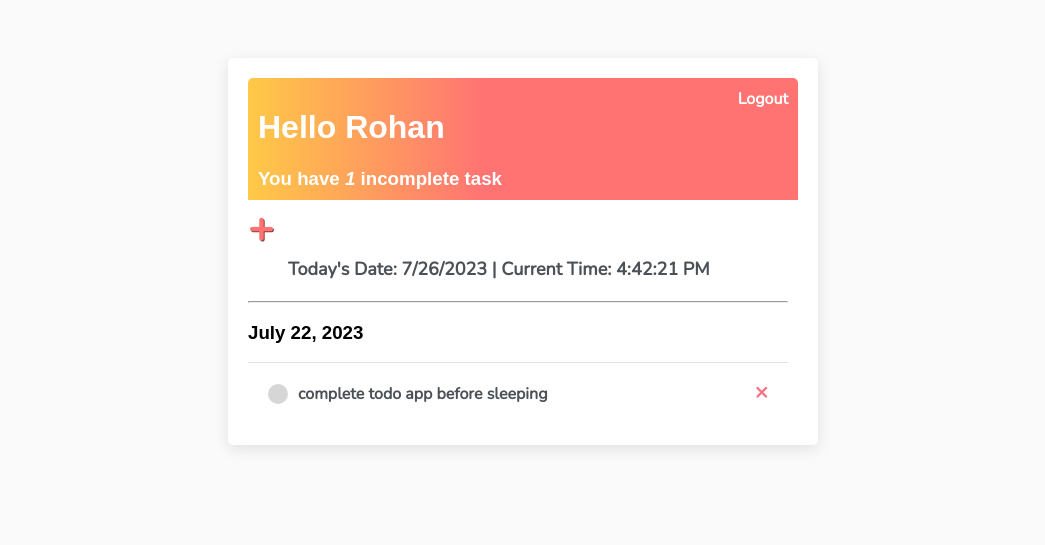
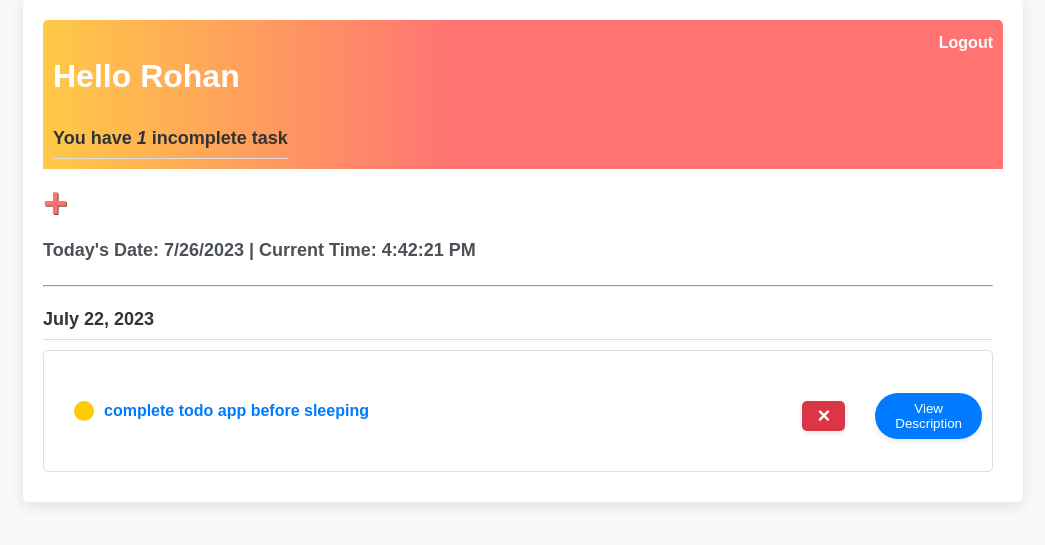
Before and after one commit to rohandass58/Todo-app-project-, a Django app: page / in a window 1280 px wide. Shown: the top 545 px of the page, without its empty margins (117-1162 px from the left). Run offline with Django 4.2, Linux system fonts and the light colour scheme; a user stored in the database is signed in; data comes from the database, SQL or seed files in the repository.

Commit message:
final commit

```diff
--- a/templates/todo_app/task_list.html
+++ b/templates/todo_app/task_list.html
@@ -1,15 +1,53 @@
 {% extends 'todo_app/main.html' %}
 {% block content %}
 <style>
+    /* Style for the datetime section */
+body {
+  font-family: Arial, sans-serif;
+  line-height: 1.6;
+  background-color: #f9f9f9;
+  margin: 0;
+  padding: 0;
+}
+
+/* Container style */
+.container {
+  max-width: 960px;
+  margin: 0 auto;
+  padding: 20px;
+}
+
 /* Style for the datetime section */
 #datetime {
   margin-bottom: 20px;
   font-size: 18px;
   color: #4b5156;
-        padding-left: 40px;
+}
+
+/* Style for the task date header */
+h3 {
+  font-size: 18px;
+  margin-bottom: 10px;
+  color: #333;
+  border-bottom: 1px solid #ddd;
+  padding-bottom: 5px;
 }
 
 /* Style for the task items wrapper */
+.task-items-wrapper {
+  max-height: 700px;
+  overflow-y: auto;
+  padding-right: 10px;
+}
+
+/* Responsive styles for task items */
+@media (max-width: 768px) {
+  .task-items-wrapper {
+    max-height: none;
+    overflow-y: visible;
+    padding-right: 0;
+  }
+}
     .task-items-wrapper {
         max-height: 700px; /* Set a maximum height for the task list */
         overflow-y: auto; /* Add vertical scrollbar if content exceeds the maximum height */
@@ -25,14 +63,150 @@
         }
     }
 
+.task-controls {
+  display: flex;
+  justify-content: space-between;
+  align-items: center;
+  margin-top: 10px;
+}
+
+/* Style for the description button */
+.description-button {
+  background-color: #007bff;
+  color: white;
+  padding: 8px 20px;
+  cursor: pointer;
+  border: none;
+  border-radius: 25px;
+  box-shadow: 0 2px 5px rgba(0, 0, 0, 0.1);
+  transition: background-color 0.2s ease-in-out, transform 0.2s ease-in-out;
+}
+
+.description-button:hover {
+  background-color: #0056b3;
+  transform: scale(1.05);
+}
+
+/* Style for the delete link */
+.delete-link {
+  background-color: #dc3545;
+  color: white;
+  padding: 15px;
+  margin:30px;
+  border: none;
+  border-radius: 5px;
+  cursor: pointer;
+  box-shadow: 0 2px 5px rgba(0, 0, 0, 0.1);
+  transition: background-color 0.2s ease-in-out, transform 0.2s ease-in-out;
+}
+
+.delete-link:hover {
+  background-color: #c82333;
+  transform: translateY(-2px);
+}
+
+.delete-link:active {
+  background-color: #bd2130;
+  transform: translateY(0);
+}
+
+/* Style for the delete icon */
+.delete-icon {
+  width: 18px;
+  height: 18px;
+  background-color: #fff;
+  display: inline-block;
+  margin-right: 5px;
+}
+
+/* Additional style for the task description */
+.task-description p {
+  margin-bottom: 0;
+}
+
+/* Updated style for task wrapper */
+
+/* Style for the task controls on hover */
+.task-wrapper:hover .task-controls {
+  opacity: 1;
+  transform: translateY(-5px);
+}
+
+/* Style for the task controls on active */
+.task-wrapper.active .task-controls {
+  opacity: 1;
+  transform: translateY(-5px);
+}
+
+/* Style for the task wrapper */
+.task-wrapper {
+position: relative;
+  border-radius: 5px;
+  border: 1px solid #ddd;
+  padding: 10px;
+  margin-bottom: 10px;
+  background-color: #fff;
+  transition: border-color 0.2s ease-in-out, transform 0.2s ease-in-out;
+}
+
+.task-wrapper:hover {
+  border-color: #007bff;
+  transform: translateY(-2px);
+}
+
+/* Style for completed tasks */
+.task-wrapper.completed {
+  background-color: #f0f0f0;
+}
+
+/* Style for task icons */
+.task-icon {
+  width: 24px;
+  height: 24px;
+  margin-right: 5px;
+  display: inline-block;
+}
+
+/* Task incomplete icon */
+.task-incomplete-icon {
+  background-color: #ffcc00;
+}
+
+/* Task complete icon */
+.task-complete-icon {
+  background-color: #4caf50;
+}
+
+/* Style for task title link */
+.task-title a {
+  color: #007bff;
+  text-decoration: none;
+}
+
+.task-title a:hover {
+  text-decoration: underline;
+}
+
 .task-description {
   display: none;
   margin-top: 10px;
+  padding: 10px;
+  border-radius: 5px;
+  box-shadow: 0 2px 5px rgba(0, 0, 0, 0.1);
+  transition: opacity 0.2s ease-in-out;
+  background-color: #ffffff; /* Update background color to white */
 }
 
 .task-wrapper.active .task-description {
   display: block;
+  animation: fadeIn 0.3s ease-in-out;
 }
+
+
+
+
+
+
 </style>
 
 <script src="https://cdn.jsdelivr.net/npm/sortablejs@latest/Sortable.min.js"></script>
@@ -48,12 +222,11 @@
 </div>
 
 <div id="tasklist" class="task-items-wrapper">
-
+    <!-- ... Your existing task listing ... -->
     {% if tasks|length > 0 %}
     <a id="add-link" href="{% url 'task-create' %}">&#x2b;</a>
     <b><div id="datetime"></div></b>
     <hr>
-
     {% endif %}
 
     {% with current_date="" %}
@@ -78,6 +251,11 @@
         </div>
         <div class="task-controls">
             <a class="delete-link" href="{% url 'task_delete' task.id %}">&#215;</a>
+            <button class="description-button" onclick="toggleTaskDescription(this)">View Description</button>
+
+        </div>
+        <div class="task-description">
+            {{ task.task_description }}
         </div>
     </div>
     {% with current_date=task.task_due_date %}
@@ -102,6 +280,14 @@
         ghostClass: 'dropArea',
         chosenClass: 'selectedTask',
     });
+
+    // Function to show/hide task description on button click
+    function toggleTaskDescription(button) {
+        const taskWrapper = button.parentElement.parentElement;
+        const description = taskWrapper.querySelector(".task-description");
+        taskWrapper.classList.toggle("active");
+        description.style.display = (description.style.display === "block") ? "none" : "block";
+    }
 
     function reordering() {
         const rows = document.getElementsByClassName("task-wrapper");
--- a/todo_app/models.py
+++ b/todo_app/models.py
@@ -24,7 +24,7 @@ class Task(models.Model):
         max_length=100,
         null=False,
     )
-    task_description = models.CharField(
+    task_description = models.TextField(
         max_length=300,
         null=True,
         blank=True,
```
Lines whose indentation alone changed are shown as unchanged.
